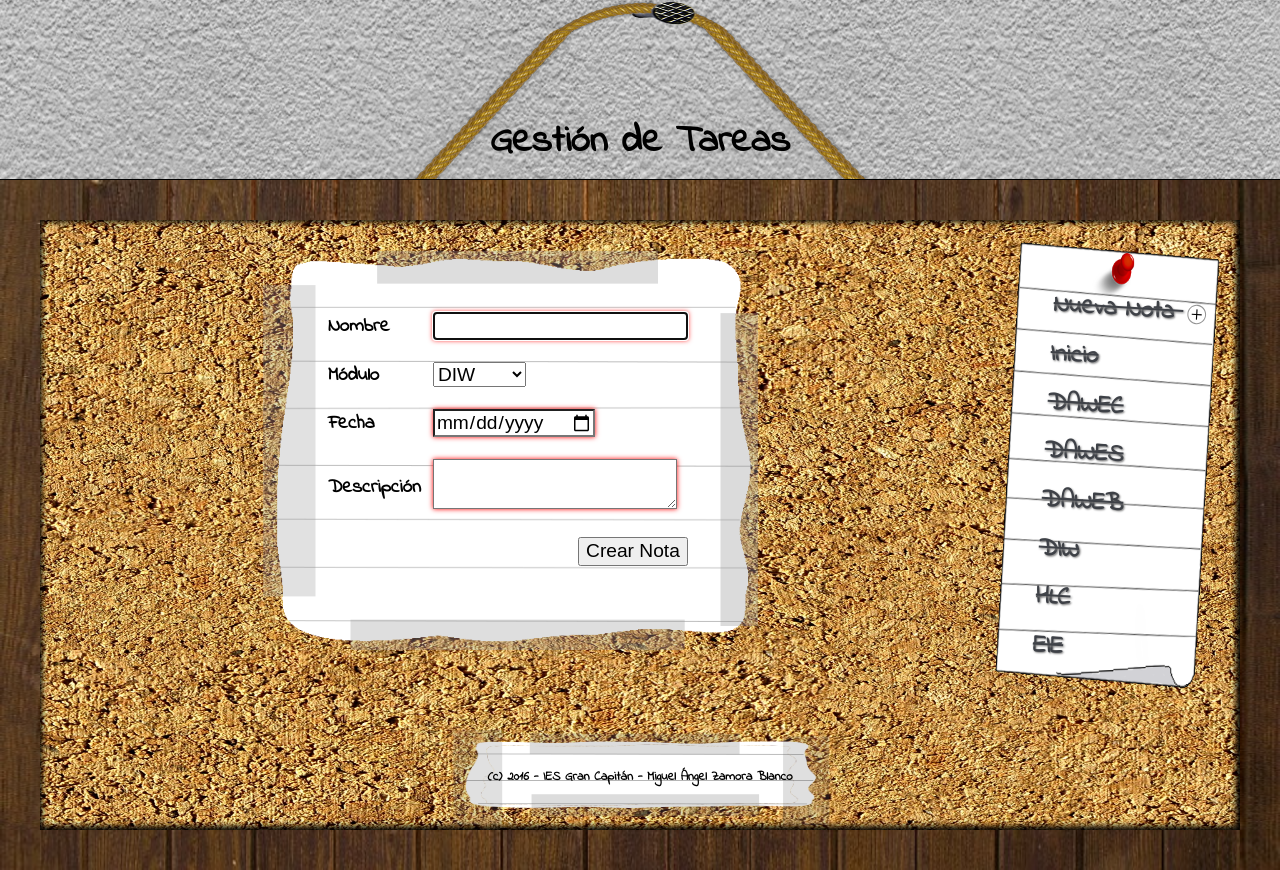
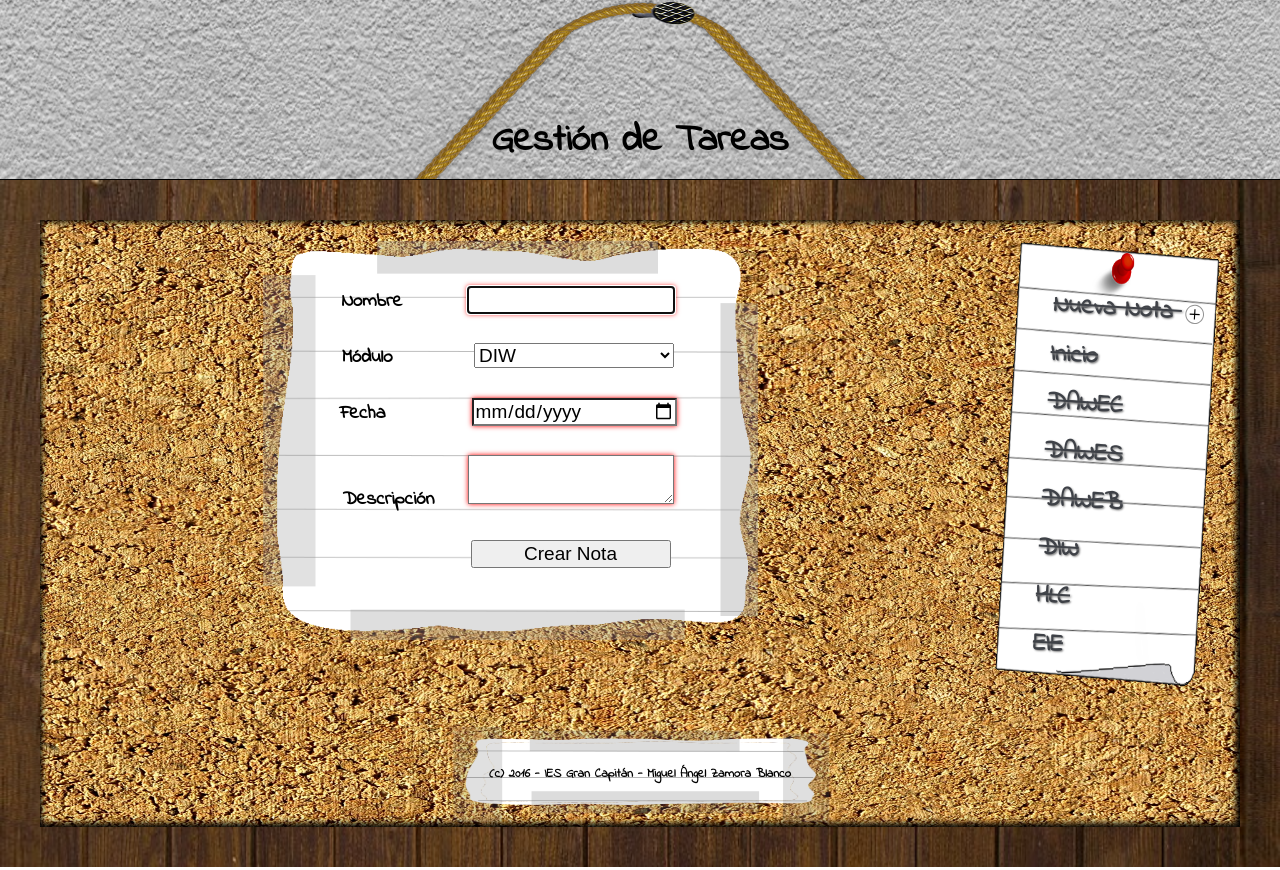
Before and after one commit to mazetuski/mazetuski.github.io, a PHP site: page /DIW/Practica11/nuevaNota.html in a window 1280 px wide. Run offline with PHP 8.4, Linux system fonts and the light colour scheme.

Commit message:
practica 11

```diff
--- a/DIW/Practica11/css/estilo.css
+++ b/DIW/Practica11/css/estilo.css
@@ -4,70 +4,54 @@ body {
     font-family: 'Indie Flower', cursive;
     color: black;
     font-weight: bold;
-    font-size: 1.2em;
+    font-size: 19px;
+}
+
+#copyRight {
+    width: 30%;
+    height: 100px;
+    margin: 0 auto;
+    background: url("../Imagenes/nota3.png");
+    background-size: 100% 100%;
+    min-width: 400px;
+}
+
+#copyRight h6 {
+    padding-top: 40px;
 }
 
 footer {
     text-align: center;
 }
 
+form{
+    padding-top: 17px;
+    margin-top: 20px;
+}
+
+form p{
+    text-align: center;
+    padding-top: 10px;
+}
+
 header {
     text-align: center;
+    min-width: 1200px;
 }
 
-#titulo {
+label{
     width: 25%;
-    height: 180px;
-    margin: 0 auto;
-    background: url("../Imagenes/clavo.png");
-    background-size: 100% 100%;
-    margin-top: 0;
-    min-width: 475px;
-    max-width: 475px;
+    text-align: left;
+    display: inline-block;
 }
 
-#titulo h1 {
-    margin: 0;
-    padding-top: 120px;
-}
-
-#principal {
-    max-width: 2000px;
-    margin: 0 auto;
-    background: url("../Imagenes/cork-background.jpg");
-    background-size: 100% 100%;
-    border: 40px solid #edebe6;
-    border-image: url("../Imagenes/madera.jpg") 20 round;
-    box-shadow: 5px 5px 10px grey;
-    min-width: 1200px;
-    max-width: 1500px;
-    outline: 1px solid black;
-    box-shadow: inset -1px -1px 6px 3px black;
+input, select, textarea{
+    width: 40%;
 }
 
 main {
     width: 78%;
     display: inline-block;
-}
-
-.articulos {
-    width: 30%;
-    min-width: 300px;
-    max-width: 300px;
-    display: inline-block;
-    margin: 30px;
-    background-image: url("../Imagenes/nota2.jpg");
-    background-size: 100% 150%;
-    min-height: 200px;
-    vertical-align: top;
-    transition: transform 1s, box-shadow 1s;
-}
-
-.articulos:hover{
-    background-image: url("../Imagenes/nota2-1.png");
-    transform: scale(1.1, 1.1);
-    box-shadow: 0px 0px 20px black;
-    transition: transform 1s, box-shadow 1s;
 }
 
 main section article ul {
@@ -148,10 +132,6 @@ nav li:hover a{
     height: 100px;
 }
 
-#crear{
-    text-align: right;
-}
-
 #nuevo {
     width: 27px;
     height: 27px;
--- a/DIW/Practica11/nuevaNota.html
+++ b/DIW/Practica11/nuevaNota.html
@@ -19,35 +19,18 @@
             <section id="form">
                 <article id="notaNueva">
                     <form method="post" action="index.html">
-                        <table>
-                            <tr>
-                                <td>Nombre</td>
-                                <td><input type="text" required autofocus>
-                            </tr>
-                            <tr>
-                                <td>Módulo</td>
-                                <td><select>
+                        <p><label class="label">Nombre </label><input type="text" required autofocus></p>
+                        <p><label>Módulo </label> <select>
                             <option value="diw">DIW</option>
                             <option value="eie">EIE</option>
                             <option value="hlc">HLC</option>
                             <option value="dawes">DAWES</option>
                             <option value="dawec">DAWEC</option>
                             <option value="daweb">DAWEB</option>
-                                </select></td>
-                            </tr>
-                            <tr>
-                                <td>Fecha</td>
-                                <td><input type="date" required></td>
-                            </tr>
-                            <tr>
-                                <td>Descripción</td>
-                                <td><textarea required></textarea></td>
-                            </tr>
-                            <tr>
-                                <td></td>
-                                <td id="crear"><input type="submit" value="Crear Nota"></td>
-                            </tr>
-                        </table>
+                        </select></p>
+                        <p><label>Fecha </label> <input type="date" required></p>
+                        <p><label>Descripción </label><textarea required></textarea></p>
+                        <p><label></label><input type="submit" value="Crear Nota"></p>
                     </form>
                 </article>
             </section>
```
Also changed, not shown: other parts of DIW/Practica11/css/estilo.css (+56 -19 lines). Lines whose indentation alone changed are shown as unchanged.
